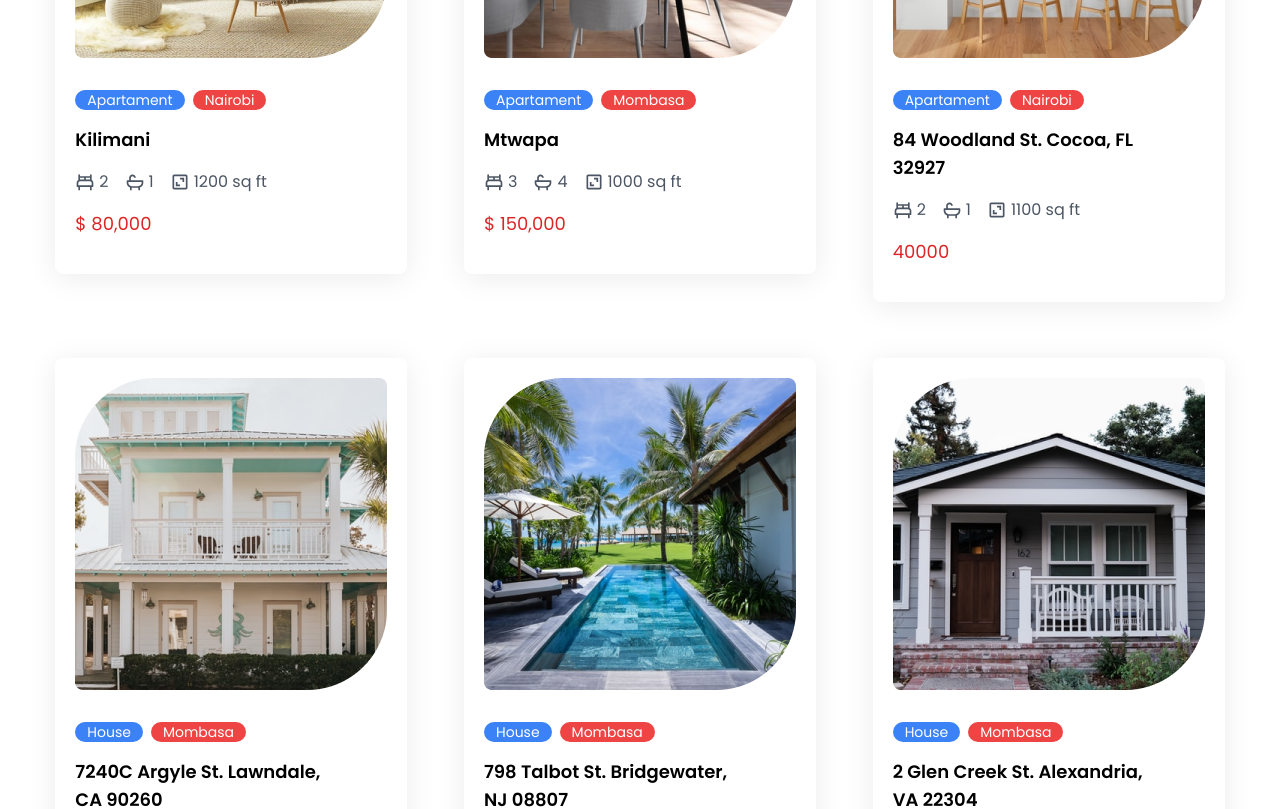
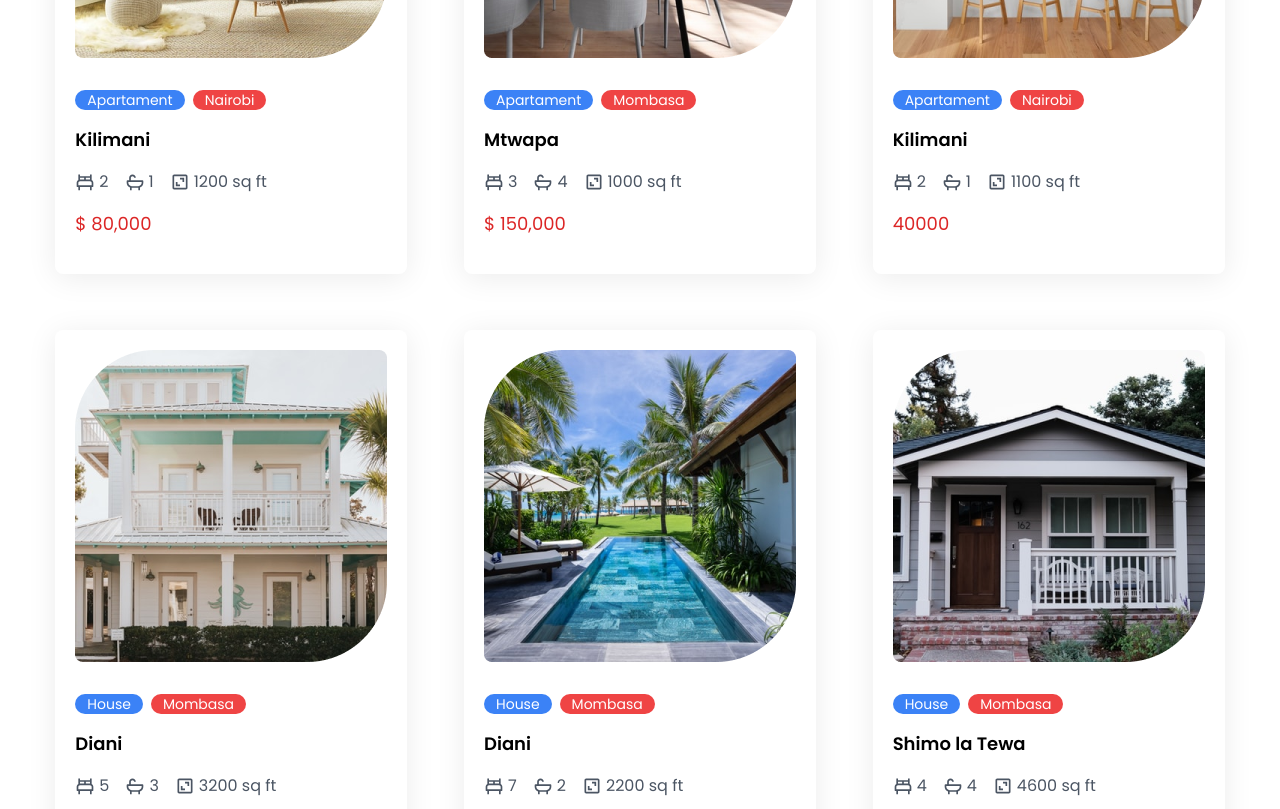
Before and after one commit to Thuotracy/real-estate-app-design, a React (Create React App) app: page / in a window 1280 px wide. Shown: the part 2360-3169 px from the top of the page. Built offline with nearby package versions, Linux system fonts and the light colour scheme.

Commit message:
made changes

```diff
--- a/src/data.js
+++ b/src/data.js
@@ -174,7 +174,7 @@ export const housesData = [
     bathrooms: '7',
     surface: '6200 sq ft',
     year: '2023',
-    price: '$ 899,000',
+    price: '$ 219,000',
     agent: {
       image: Agent6,
       name: 'Karen Sorensen',
@@ -232,7 +232,7 @@ export const housesData = [
     image: Apartment3,
     imageLg: Apartment3Lg,
     country: 'Nairobi',
-    address: '84 Woodland St. Cocoa, FL 32927',
+    address: 'Kilimani',
     bedrooms: '2',
     bathrooms: '1',
     surface: '1100 sq ft',
@@ -253,7 +253,7 @@ export const housesData = [
     image: House7,
     imageLg: House7Lg,
     country: 'Mombasa',
-    address: '7240C Argyle St. Lawndale, CA 90260',
+    address: 'Diani',
     bedrooms: '5',
     bathrooms: '3',
     surface: '3200 sq ft',
@@ -274,7 +274,7 @@ export const housesData = [
     image: House8,
     imageLg: House8Lg,
     country: 'Mombasa',
-    address: '798 Talbot St. Bridgewater, NJ 08807',
+    address: 'Diani',
     bedrooms: '7',
     bathrooms: '2',
     surface: '2200 sq ft',
@@ -295,7 +295,7 @@ export const housesData = [
     image: House9,
     imageLg: House9Lg,
     country: 'Mombasa',
-    address: '2 Glen Creek St. Alexandria, VA 22304',
+    address: 'Shimo la Tewa',
     bedrooms: '4',
     bathrooms: '4',
     surface: '4600 sq ft',
```
